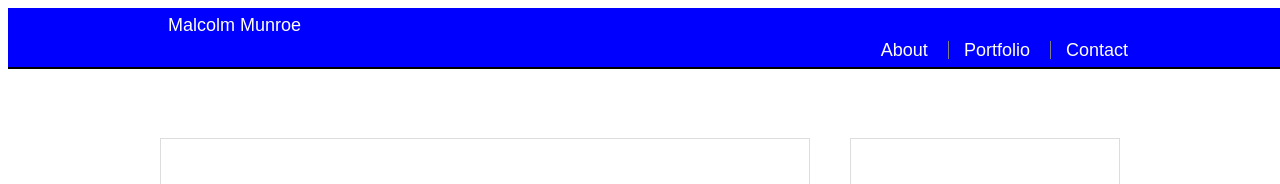
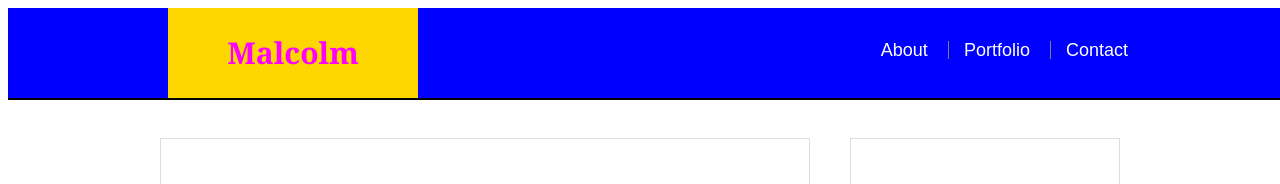
Before and after one commit to MalcolmMunroe42/Portfoliop3, a plain HTML site: page index.html in a window 1280 px wide. Shown: the top 184 px of the page. Drawn offline with Linux system fonts and the light colour scheme.

Commit message:
added #nameArt

```diff
--- a/index.html
+++ b/index.html
@@ -11,7 +11,7 @@
 
     <header id="masthead">
         <div class="container">
-            <a href="index.html">Malcolm Munroe</a>
+            <a href="index.html" id="nameArt">Malcolm Munroe</a>
             <nav>
                 <a href="index.html">About</a>
                 <a href="portfolio.html">Portfolio</a>
--- a/style.css
+++ b/style.css
@@ -64,6 +64,20 @@ h3 {
     color: white;
     background: blue;
     border-bottom: 2px solid black;
+}
+
+#nameArt {
+    float: left;
+    width: 250px;
+    height: 90px;
+    font-family: Georgia, 'Times New Roman', Times, serif;
+    font-size: 30px;
+    font-weight: 700;
+    line-height: 90px;
+    color: fuchsia;
+    text-align: center;
+    text-decoration: none;
+    background: gold;
 }
 
 nav {
```
Also changed, not shown: contact.html (+1 -1 lines), portfolio.html (+1 -1 lines).
